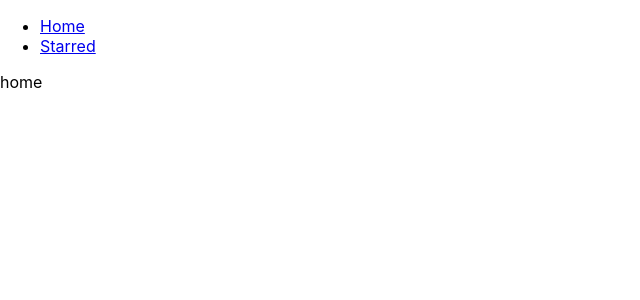
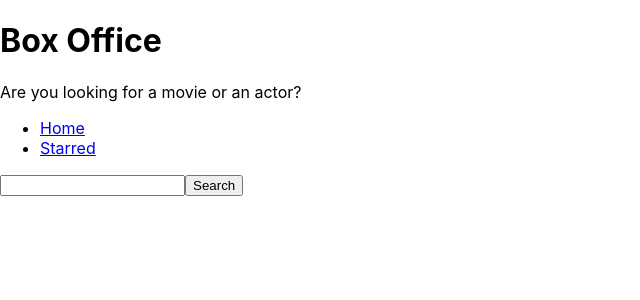
Before and after one commit to gagan001122/box-office-app, a React (Create React App) app in the folder box-office-app/: page / in a window 1280 px wide. Shown: the top 300 px of the page, without its empty margins (0-640 px from the left). Built offline with nearby package versions, Linux system fonts and the light colour scheme.

Commit message:
search bar and implimented api

```diff
--- a/box-office-app/src/App.js
+++ b/box-office-app/src/App.js
@@ -13,8 +13,6 @@
 } from "react-router-dom";
 function App() {
   return (
-    <div>
-       <Navs />
       <Routes>
         <Route path="/" element={<Home />} />
 
@@ -22,7 +20,6 @@
 
         <Route path="*" element={<NotFound/>} />
       </Routes>
-      </div>
   );
 }
 
--- /dev/null
+++ b/box-office-app/src/components/MainPageLayout.jsx
@@ -0,0 +1,19 @@
+import React from 'react';
+import Navs from './Navs';
+import Title from './Title';
+
+const MainPageLayout = ({ children }) => {
+  return (
+    <div>
+      <Title
+        title="Box Office"
+        subtitle="Are you looking for a movie or an actor?"
+      />
+      <Navs />
+
+      {children}
+    </div>
+  );
+};
+
+export default MainPageLayout;
--- /dev/null
+++ b/box-office-app/src/components/Title.jsx
@@ -0,0 +1,12 @@
+import React from 'react';
+
+const Title = ({ title, subtitle }) => {
+  return (
+    <div>
+      <h1>{title}</h1>
+      <p>{subtitle}</p>
+    </div>
+  );
+};
+
+export default Title;
--- a/box-office-app/src/pages/Home.jsx
+++ b/box-office-app/src/pages/Home.jsx
@@ -1,15 +1,40 @@
-import React from 'react'
-import {
-  BrowserRouter as Router,
-  Routes,
-  Route,
-  Link,
-  Navigate,
-} from "react-router-dom";
-export default function Home() {
+import React, { useState } from 'react';
+import MainPageLayout from '../components/MainPageLayout';
+
+const Home = () => {
+  const [input, setInput] = useState('');
+
+  const onSearch = () => {
+    fetch(`https://api.tvmaze.com/search/shows?q=${input}`)
+      .then(r => r.json())
+      .then(result => {
+        console.log(result);
+      });
+  };
+
+  const onInputChange = ev => {
+    setInput(ev.target.value);
+  };
+
+  const onKeyDown = ev => {
+    if (ev.keyCode === 13) {
+      onSearch();
+    }
+  };
+
   return (
-    <div>
-        <p>home</p>
-    </div>
-  )
-}
+    <MainPageLayout>
+      <input
+        type="text"
+        onChange={onInputChange}
+        onKeyDown={onKeyDown}
+        value={input}
+      />
+      <button type="button" onClick={onSearch}>
+        Search
+      </button>
+    </MainPageLayout>
+  );
+};
+
+export default Home;
```
